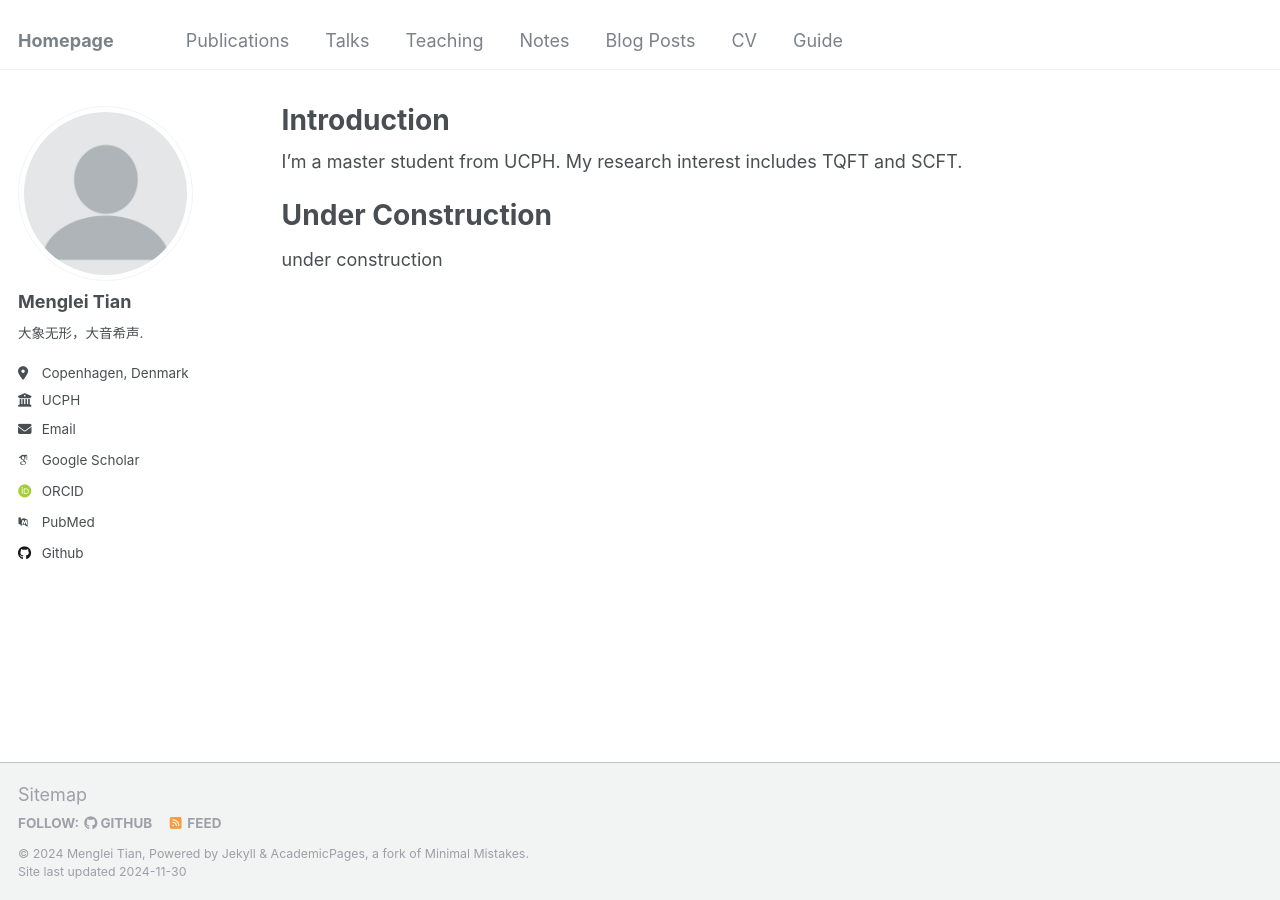
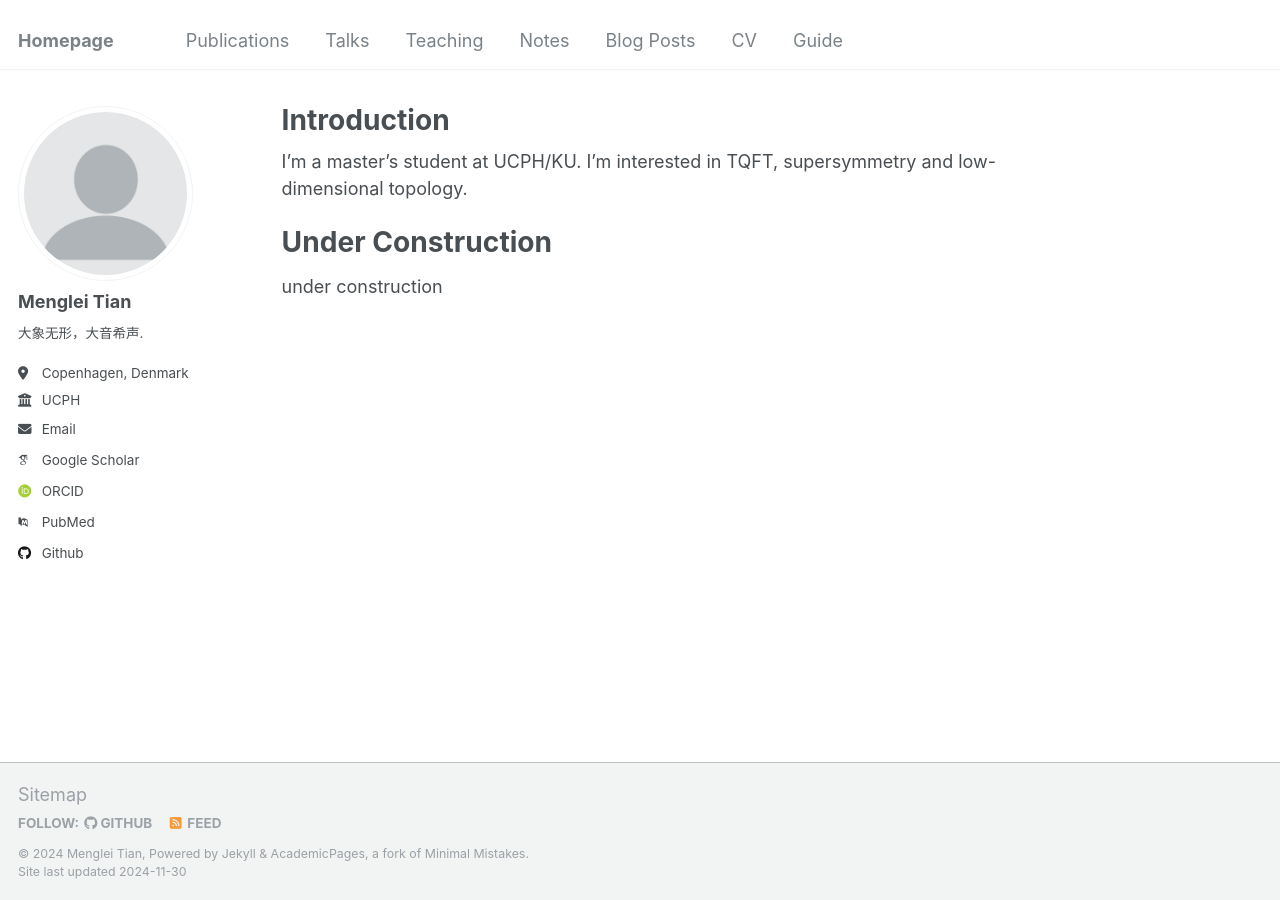
Before and after one commit to Corvus-coronoides/Menglei-Tian.github.io, a Jekyll site: the page built from _pages/about.md, in a window 1280 px wide. Built offline with Jekyll 4.4.1, drawn with Linux system fonts in a browser that asks for light colours; some web fonts are replaced.

Commit message:
Update about.md

```diff
--- a/_pages/about.md
+++ b/_pages/about.md
@@ -7,7 +7,7 @@ redirect_from:
   - /about.html
 ---
 
-I'm a master student from UCPH. My research interest includes TQFT and SCFT.
+I'm a master's student at UCPH/KU. I'm interested in TQFT, supersymmetry and low-dimensional topology.
 
 Under Construction
 ======
```
